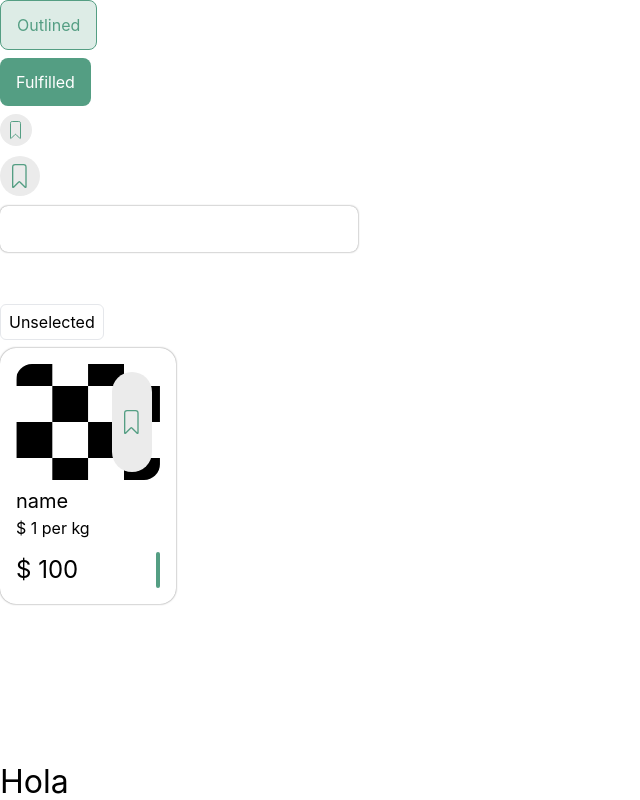
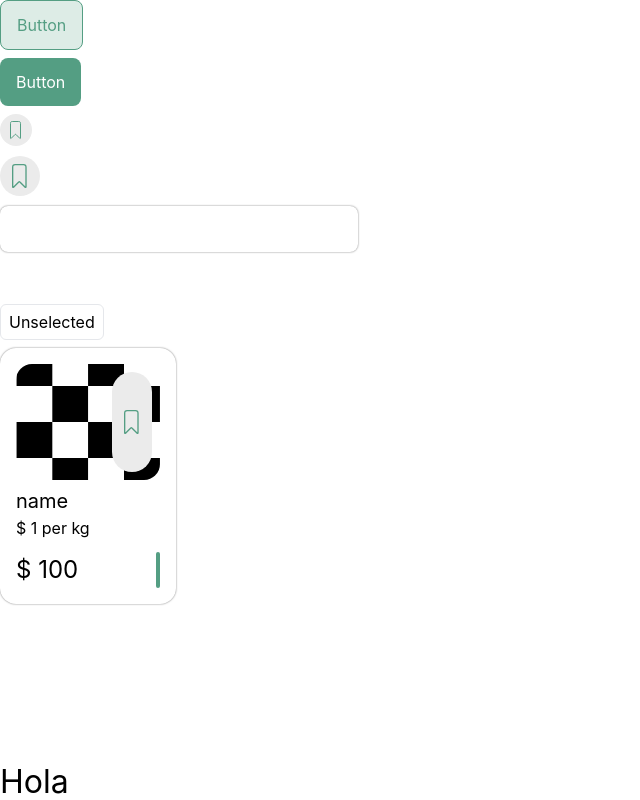
Before and after one commit to NumaLeone/grupo5-interacciones, a React (Create React App) app: page /design in a window 1280 px wide. Shown: the top 800 px of the page, without its empty margins (0-640 px from the left). Built offline with nearby package versions, Linux system fonts and the light colour scheme.

Commit message:
Button with editable string

```diff
--- a/src/components/Button/index.tsx
+++ b/src/components/Button/index.tsx
@@ -32,18 +32,20 @@ const buttonVariant = cva("rounded-lg", {
 });
 
 //reconoce como props todas las variants y todas las props base de un boton normal de HTML
-export interface ButtonProps
-  extends ButtonHTMLAttributes<HTMLButtonElement>,
-    VariantProps<typeof buttonVariant> {}
+export interface ButtonProps extends ButtonHTMLAttributes<HTMLButtonElement>, VariantProps<typeof buttonVariant> {
+  text: string,
+}
 
-const Button = ({ variant, size, ...props }: ButtonProps) => {
+const Button = ({ variant, size, text='Button', ...props }: ButtonProps) => {
   return (
     <>
       <button
         className={buttonVariant({ size: size, variant })}
         {...props}
           disabled={true}
-      ></button>
+      >
+        {text}
+      </button>
     </>
   );
 };
```
Also changed, not shown: 1 other file (tests, documents, lock files or other folders).
